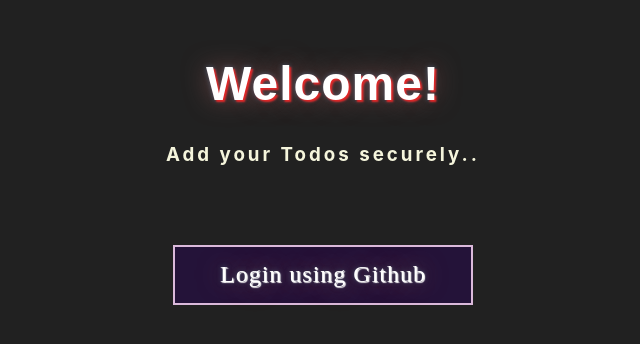
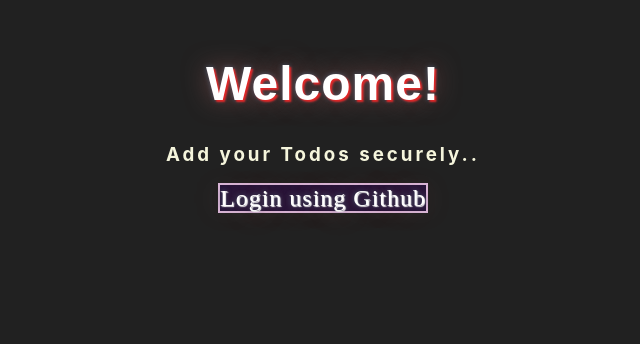
Before and after one commit to Nity-a-priya/todo-frontend, a React (Create React App) app: page /login.html in a window 1280 px wide. Shown: the part 194-538 px from the top of the page, without its empty margins (317-957 px from the left). Built offline with nearby package versions, Linux system fonts and the light colour scheme.

Commit message:
handle redirection

```diff
--- a/src/components/Login.js
+++ b/src/components/Login.js
@@ -5,11 +5,9 @@
     <div className="main_div">
       <h1 className="greeting">Welcome!</h1>
       <h3 className="description">Add your Todos securely..</h3>
-      <button className="login_button">
-        <a href="auth/github" className="a">
-          Login using Github
-        </a>
-      </button>
+      <a className="login_button a" href="/auth/github">
+        Login using Github
+      </a>
     </div>
   );
 };
--- a/src/helpers/helpers.js
+++ b/src/helpers/helpers.js
@@ -4,7 +4,7 @@
   const response = await axios.get(url);
   console.log(response.request.responseURL);
   console.log(response);
-  if (response.request.responseURL !== response.config.url) {
+  if (response.request.responseURL.includes("/login")) {
     window.location.href = response.request.responseURL;
   } else {
     return response.data;
```
